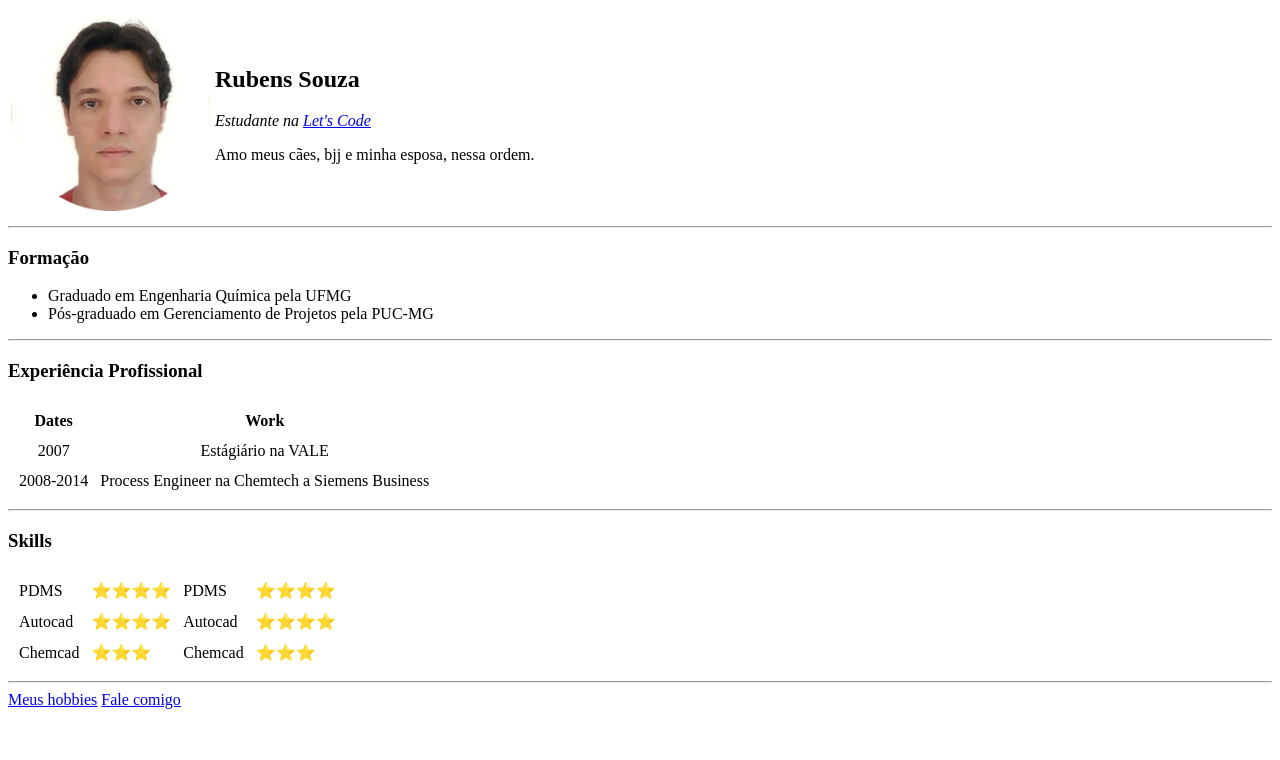
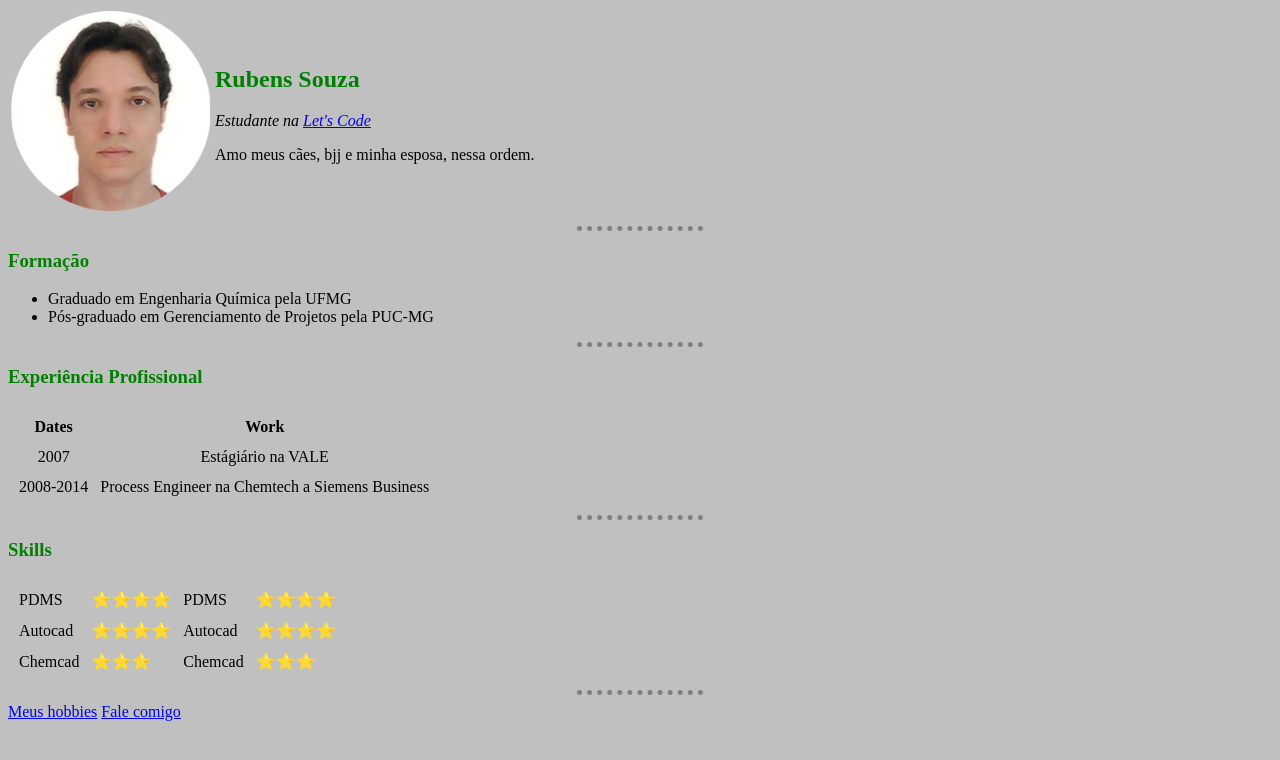
Before and after one commit to RubensPS/Fullstack, a plain HTML site: page Index.html in a window 1280 px wide. Drawn offline with Linux system fonts and the light colour scheme.

Commit message:
Adição do style.css e link nos demais arquivos html

```diff
--- a/Index.html
+++ b/Index.html
@@ -4,6 +4,7 @@
 	<meta charset="UTF-8">
 	<meta name="viewport" content="width=device-width, initial-scale=1.0">
 	<title>CV</title>
+    <link rel="stylesheet" href="style.css">
 </head>
 <body>
     <table>
--- /dev/null
+++ b/style.css
@@ -0,0 +1,22 @@
+body {
+    background-color: #c0c0c0;
+}
+
+hr {
+    border-style: dotted none none;
+    border-color: grey;
+    border-width: 5px;
+    width: 10%;
+}
+
+h1 {
+    color: green;
+}
+
+h2 {
+    color: green;
+}
+
+h3 {
+    color: green;
+}
```
Also changed, not shown: FaleComigo.html (+1 -0 lines), Hobbies.html (+1 -0 lines).
